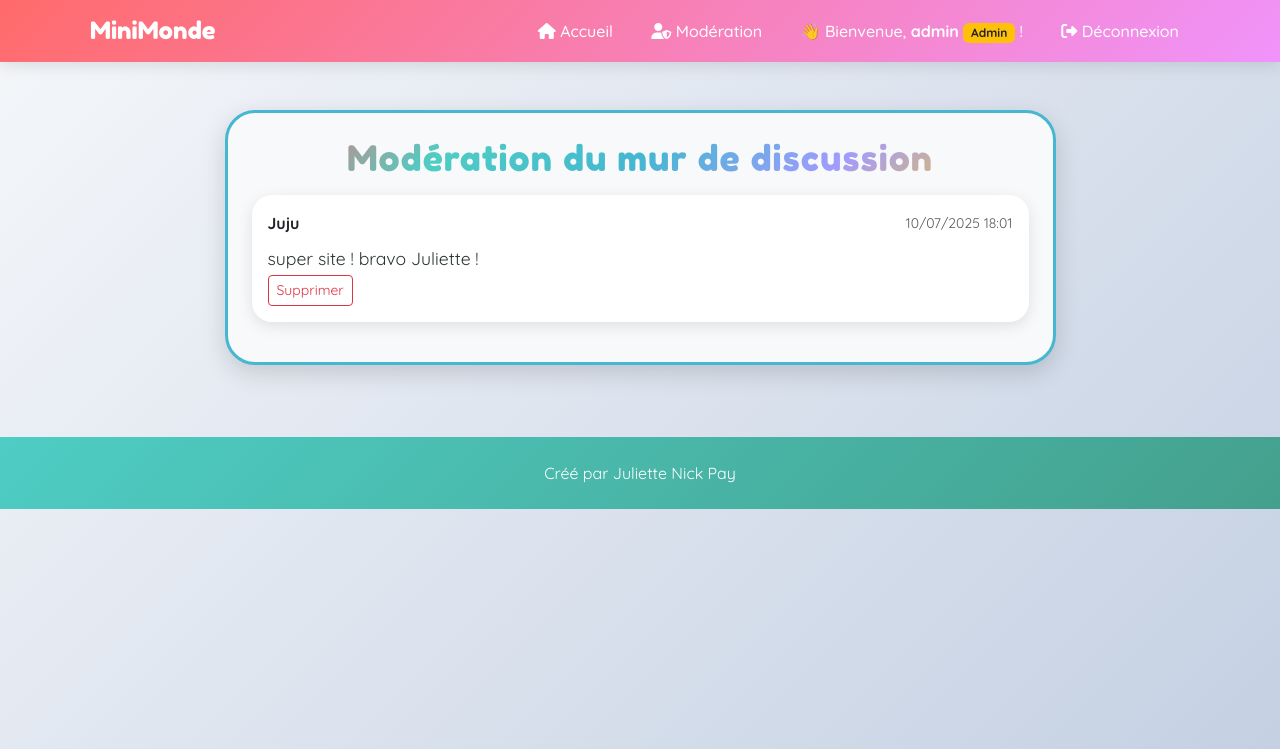
After one commit to royam0820/BlogBuddy, a Flask app: page /admin/board in a window 1280 px wide. The commit adds this page. Shown: the top 749 px of the page. Run offline with Flask 3, Linux system fonts and the light colour scheme; a user stored in the database is signed in.

Commit message:
Ajout du système d'authentification, mur de discussion, et modération admin

```diff
--- a/app.py
+++ b/app.py
@@ -1,10 +1,12 @@
 import os
 import logging
-from flask import Flask, render_template, request, redirect, url_for, flash
+from flask import Flask, render_template, request, redirect, url_for, flash, session
 from flask_sqlalchemy import SQLAlchemy
 from sqlalchemy.orm import DeclarativeBase
 from werkzeug.middleware.proxy_fix import ProxyFix
 from datetime import datetime
+from flask_login import LoginManager, login_user, logout_user, login_required, current_user
+from functools import wraps
 
 # Configure logging
 logging.basicConfig(level=logging.DEBUG)
@@ -29,13 +31,31 @@ app.config["SQLALCHEMY_ENGINE_OPTIONS"] = {
 # Initialize the app with the extension
 db.init_app(app)
 
+# Flask-Login setup
+login_manager = LoginManager()
+login_manager.login_view = 'login'
+login_manager.init_app(app)
+
+@login_manager.user_loader
+def load_user(user_id):
+    return User.query.get(int(user_id))
+
 # Import models and forms after app initialization
-from models import Post
-from forms import PostForm
+from models import Post, User, MessageBoard
+from forms import PostForm, LoginForm, RegisterForm, MessageBoardForm
 
 # Create tables
 with app.app_context():
     db.create_all()
+
+def admin_required(f):
+    @wraps(f)
+    def decorated_function(*args, **kwargs):
+        if not current_user.is_authenticated or not current_user.is_admin:
+            flash('Accès réservé aux administrateurs.', 'error')
+            return redirect(url_for('login'))
+        return f(*args, **kwargs)
+    return decorated_function
 
 @app.route('/')
 def index():
@@ -44,6 +64,8 @@ def index():
     return render_template('index.html', posts=posts)
 
 @app.route('/create', methods=['GET', 'POST'])
+@login_required
+@admin_required
 def create_post():
     """Create a new blog post"""
     form = PostForm()
@@ -75,6 +97,8 @@ def post_detail(post_id):
     return render_template('post_detail.html', post=post)
 
 @app.route('/edit/<int:post_id>', methods=['GET', 'POST'])
+@login_required
+@admin_required
 def edit_post(post_id):
     """Edit an existing blog post"""
     post = Post.query.get_or_404(post_id)
@@ -97,6 +121,8 @@ def edit_post(post_id):
     return render_template('edit_post.html', form=form, post=post)
 
 @app.route('/delete/<int:post_id>', methods=['POST'])
+@login_required
+@admin_required
 def delete_post(post_id):
     """Delete a blog post"""
     post = Post.query.get_or_404(post_id)
@@ -125,5 +151,79 @@ def like_post(post_id):
         flash("Oups ! Impossible d'ajouter un like.", 'error')
     return redirect(request.referrer or url_for('post_detail', post_id=post_id))
 
+@app.route('/login', methods=['GET', 'POST'])
+def login():
+    if current_user.is_authenticated:
+        return redirect(url_for('index'))
+    form = LoginForm()
+    if form.validate_on_submit():
+        user = User.query.filter_by(username=form.username.data).first()
+        if user and user.check_password(form.password.data):
+            login_user(user, remember=form.remember.data)
+            flash(f'Bienvenue, {user.username} ! 🌈', 'success')
+            return redirect(url_for('index'))
+        else:
+            flash('Nom d\'utilisateur ou mot de passe incorrect.', 'error')
+    return render_template('login.html', form=form)
+
+@app.route('/logout')
+@login_required
+def logout():
+    logout_user()
+    flash('À bientôt ! Tu es bien déconnecté(e).', 'success')
+    return redirect(url_for('index'))
+
+@app.route('/register', methods=['GET', 'POST'])
+def register():
+    if current_user.is_authenticated:
+        return redirect(url_for('index'))
+    form = RegisterForm()
+    if form.validate_on_submit():
+        if User.query.filter_by(username=form.username.data).first():
+            flash('Ce nom d\'utilisateur existe déjà.', 'error')
+        elif User.query.filter_by(email=form.email.data).first():
+            flash('Cet email est déjà utilisé.', 'error')
+        else:
+            user = User(username=form.username.data, email=form.email.data)
+            user.set_password(form.password.data)
+            db.session.add(user)
+            db.session.commit()
+            flash('Inscription réussie ! Connecte-toi maintenant.', 'success')
+            return redirect(url_for('login'))
+    return render_template('register.html', form=form)
+
+@app.route('/board', methods=['GET', 'POST'])
+@login_required
+def board():
+    if current_user.is_admin:
+        flash('Le mur de discussion est réservé aux utilisateurs non-admin.', 'error')
+        return redirect(url_for('index'))
+    form = MessageBoardForm()
+    if form.validate_on_submit():
+        msg = MessageBoard(author_id=current_user.id, content=form.content.data)
+        db.session.add(msg)
+        db.session.commit()
+        flash('Message envoyé !', 'success')
+        return redirect(url_for('board'))
+    messages = MessageBoard.query.order_by(MessageBoard.timestamp.desc()).all()
+    return render_template('board.html', form=form, messages=messages)
+
+@app.route('/admin/board')
+@login_required
+@admin_required
+def admin_board():
+    messages = MessageBoard.query.order_by(MessageBoard.timestamp.desc()).all()
+    return render_template('admin_board.html', messages=messages)
+
+@app.route('/admin/message/<int:msg_id>/delete', methods=['POST'])
+@login_required
+@admin_required
+def delete_message(msg_id):
+    msg = MessageBoard.query.get_or_404(msg_id)
+    db.session.delete(msg)
+    db.session.commit()
+    flash('Message supprimé.', 'success')
+    return redirect(url_for('admin_board'))
+
 if __name__ == '__main__':
     app.run(host='0.0.0.0', port=5000, debug=True)
--- a/static/css/style.css
+++ b/static/css/style.css
@@ -469,3 +469,46 @@ h1, h2, h3, h4, h5, h6 {
 ::-webkit-scrollbar-thumb:hover {
     background: var(--gradient-secondary);
 }
+
+/* Auth Forms (Login/Register) */
+.form-card {
+    border-radius: 30px;
+    background: var(--light-color);
+    box-shadow: var(--shadow-medium);
+    border: 3px solid var(--accent-color);
+    margin-bottom: 2rem;
+}
+.form-card h2 {
+    font-family: 'Fredoka One', cursive;
+    font-size: 2.2rem;
+    letter-spacing: 1px;
+    color: var(--primary-color);
+    margin-bottom: 1.5rem;
+}
+.form-label {
+    font-size: 1.1rem;
+    color: var(--accent-color);
+    font-weight: 600;
+}
+.form-control, .form-select {
+    border-radius: 20px;
+    border: 2px solid var(--secondary-color);
+    font-size: 1.1rem;
+    background: #fff8fc;
+    margin-bottom: 0.5rem;
+}
+.form-control:focus {
+    border-color: var(--primary-color);
+    box-shadow: 0 0 0 0.2rem #ff6b6b33;
+}
+.btn-magical {
+    border-radius: 30px;
+    font-size: 1.2rem;
+    letter-spacing: 1px;
+    background: var(--gradient-primary);
+    color: #fff;
+    font-family: 'Fredoka One', cursive;
+}
+.btn-magical:active {
+    background: var(--gradient-accent);
+}
--- /dev/null
+++ b/templates/admin_board.html
@@ -0,0 +1,29 @@
+{% extends 'base.html' %}
+{% block title %}Modération - Mur de discussion{% endblock %}
+{% block content %}
+<div class="row justify-content-center">
+    <div class="col-md-10 col-lg-9">
+        <div class="form-card p-4 mt-4 mb-4">
+            <h2 class="text-center text-gradient mb-3">Modération du mur de discussion</h2>
+            <div class="messages-list">
+                {% for msg in messages %}
+                <div class="card mb-3 post-card">
+                    <div class="card-body">
+                        <div class="d-flex justify-content-between align-items-center mb-2">
+                            <span class="fw-bold">{{ msg.author.username }}</span>
+                            <span class="text-muted small">{{ msg.timestamp.strftime('%d/%m/%Y %H:%M') }}</span>
+                        </div>
+                        <div class="content-text">{{ msg.content }}</div>
+                        <form method="POST" action="{{ url_for('delete_message', msg_id=msg.id) }}" class="mt-2" style="display:inline;">
+                            <button type="submit" class="btn btn-outline-danger btn-sm">Supprimer</button>
+                        </form>
+                    </div>
+                </div>
+                {% else %}
+                <div class="alert alert-info">Aucun message à modérer.</div>
+                {% endfor %}
+            </div>
+        </div>
+    </div>
+</div>
+{% endblock %}
--- a/templates/base.html
+++ b/templates/base.html
@@ -36,11 +36,41 @@
                             <i class="fas fa-home"></i> Accueil
                         </a>
                     </li>
+                    {% if current_user.is_authenticated and not current_user.is_admin %}
                     <li class="nav-item">
-                        <a class="nav-link" href="{{ url_for('create_post') }}">
-                            <i class="fas fa-plus-circle"></i> Créer un article
+                        <a class="nav-link" href="{{ url_for('board') }}">
+                            <i class="fas fa-comments"></i> Mur de discussion
                         </a>
                     </li>
+                    {% endif %}
+                    {% if current_user.is_authenticated and current_user.is_admin %}
+                    <li class="nav-item">
+                        <a class="nav-link" href="{{ url_for('admin_board') }}">
+                            <i class="fas fa-user-shield"></i> Modération
+                        </a>
+                    </li>
+                    {% endif %}
+                    {% if current_user.is_authenticated %}
+                    <li class="nav-item">
+                        <span class="nav-link">👋 Bienvenue, <b>{{ current_user.username }}</b>{% if current_user.is_admin %} <span class="badge bg-warning text-dark">Admin</span>{% endif %} !</span>
+                    </li>
+                    <li class="nav-item">
+                        <a class="nav-link" href="{{ url_for('logout') }}">
+                            <i class="fas fa-sign-out-alt"></i> Déconnexion
+                        </a>
+                    </li>
+                    {% else %}
+                    <li class="nav-item">
+                        <a class="nav-link" href="{{ url_for('login') }}">
+                            <i class="fas fa-sign-in-alt"></i> Connexion
+                        </a>
+                    </li>
+                    <li class="nav-item">
+                        <a class="nav-link" href="{{ url_for('register') }}">
+                            <i class="fas fa-user-plus"></i> Inscription
+                        </a>
+                    </li>
+                    {% endif %}
                 </ul>
             </div>
         </div>
--- a/templates/create_post.html
+++ b/templates/create_post.html
@@ -3,6 +3,9 @@
 {% block title %}Créer un article - MiniMonde{% endblock %}
 
 {% block content %}
+{% if not current_user.is_authenticated or not current_user.is_admin %}
+    <div class="alert alert-danger mt-4">Accès réservé aux administrateurs.</div>
+{% else %}
 <div class="row justify-content-center">
     <div class="col-md-8 col-lg-6">
         <div class="card form-card">
@@ -88,4 +91,5 @@
         </div>
     </div>
 </div>
+{% endif %}
 {% endblock %}
--- a/templates/edit_post.html
+++ b/templates/edit_post.html
@@ -3,6 +3,9 @@
 {% block title %}Modifier l'article - MiniMonde{% endblock %}
 
 {% block content %}
+{% if not current_user.is_authenticated or not current_user.is_admin %}
+    <div class="alert alert-danger mt-4">Accès réservé aux administrateurs.</div>
+{% else %}
 <div class="row justify-content-center">
     <div class="col-md-8 col-lg-6">
         <div class="card form-card">
@@ -92,4 +95,5 @@
         </div>
     </div>
 </div>
+{% endif %}
 {% endblock %}
--- a/templates/index.html
+++ b/templates/index.html
@@ -11,9 +11,11 @@
     <p class="lead text-muted">
         Un endroit spécial où les enfants et leurs parents partagent leurs aventures!
     </p>
-    <a href="{{ url_for('create_post') }}" class="btn btn-primary btn-lg btn-magical">
-        <i class="fas fa-feather-alt"></i> Écrire mon histoire
+    {% if current_user.is_authenticated and current_user.is_admin %}
+    <a href="{{ url_for('create_post') }}" class="btn btn-magical btn-lg mt-3">
+        <i class="fas fa-pen"></i> Écrire mon histoire
     </a>
+{% endif %}
 </div>
 
 {% if posts %}
```
Also changed, not shown: create_admin.py (added, +16 -0 lines), forms.py (+19 -2 lines), models.py (+31 -0 lines), templates/board.html (added, +36 -0 lines), templates/login.html (added, +29 -0 lines), templates/post_detail.html (+6 -6 lines), templates/register.html (added, +33 -0 lines), instance/blog.db, 1 other file.
